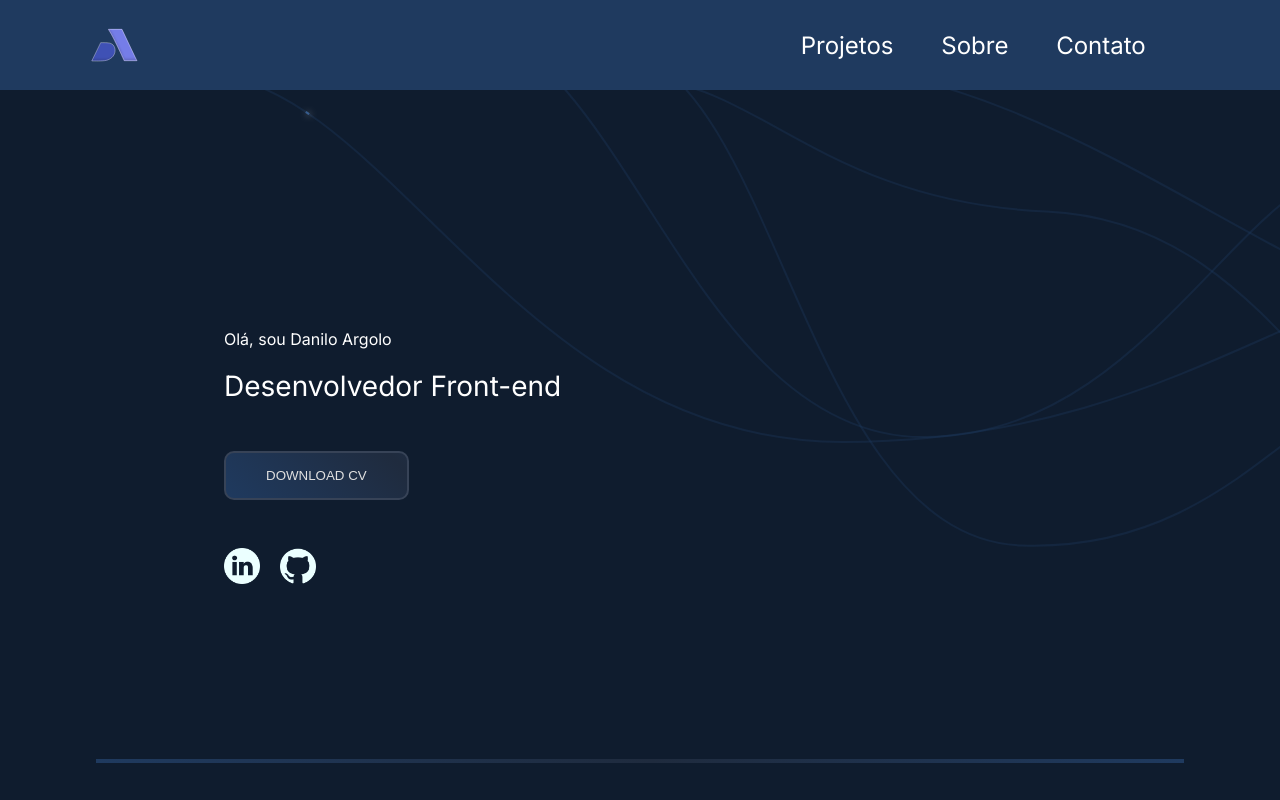
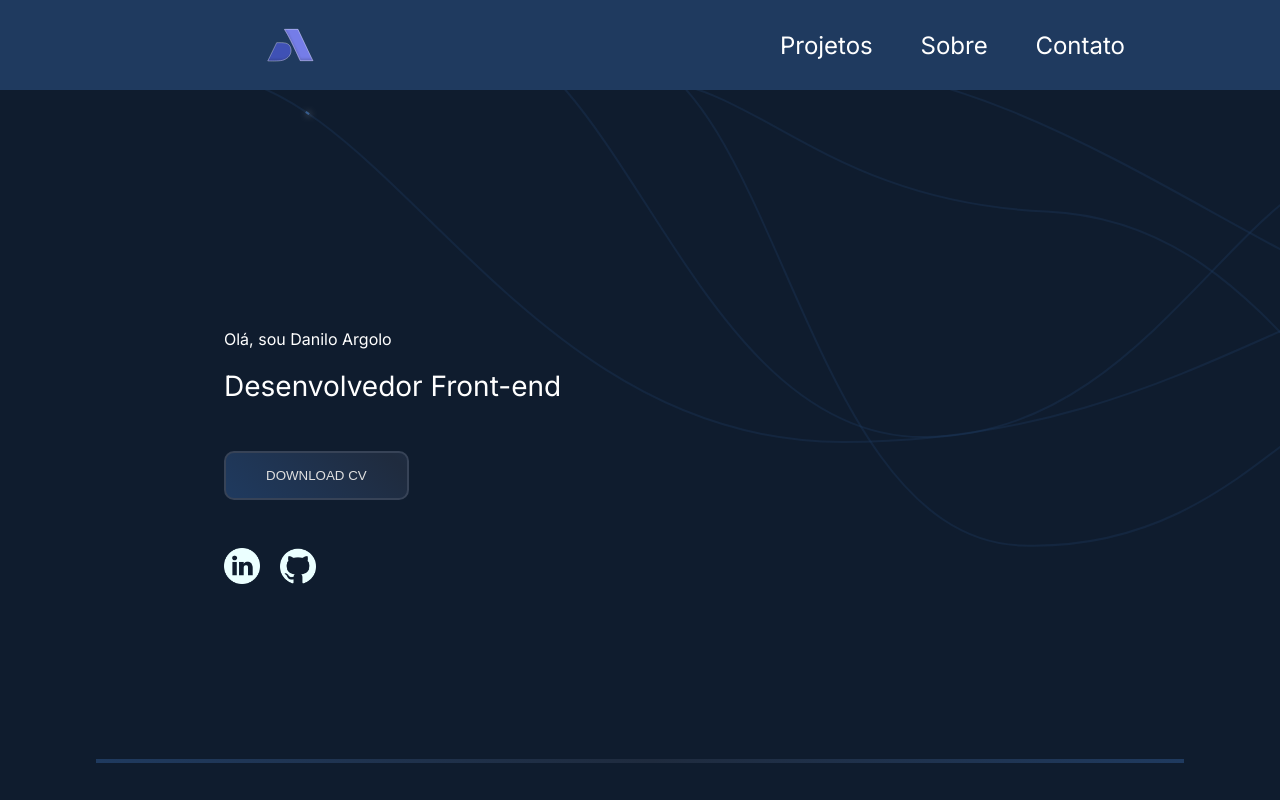
Before and after one commit to danargolo/portfolio, a Next.js app: page / in a window 1280 px wide. Shown: the top 800 px of the page. Built offline with nearby package versions, Linux system fonts and the light colour scheme.

Commit message:
style: adjust mobile first

```diff
--- a/src/components/Header/styles.js
+++ b/src/components/Header/styles.js
@@ -23,27 +23,42 @@ export const ImgWrapper = styled.div`
   width: 80%;
   justify-content: space-between;
   align-items: center;
-  margin: 0 10.0rem 0 5.5625rem;
-  z-index: 99;
+  margin: 0 1.1rem 0 0.0625rem;
+  /* border: 2px solid blue; */
 
   & img {
     left: 3.75rem;
   }
 
   & button {
+    display: flex;
+    right: 3.75rem; ;
+    z-index: 99;
+  }
+
+  @media (min-width: 769px) {
+    width: 40%;
+    /* justify-content: space-between; */
+    /* align-items: center; */
+    margin: 0 14.0rem 0 16.5625rem;
+    z-index: 99;
+
+    & button {
       display: none;
     }
+  }
 
-    @media (max-width: ${({theme}) => theme.breakpoints.md}) {
-      margin: 0 1.1rem 0 0.0625rem;
+  /* @media (max-width: ${({theme}) => theme.breakpoints.md}) {
+    margin: 0 1.1rem 0 0.0625rem;
+    border: 2px solid blue;
+    width: 80%;
+    & button {
+      display: flex;
+      right: 3.75rem; ;
+      z-index: 99;
 
-      & button {
-        display: flex;
-        right: 3.75rem; ;
-        z-index: 99;
-
-      }
     }
+  } */
 `
 
 export const MenuWrapper = styled.nav`
```
